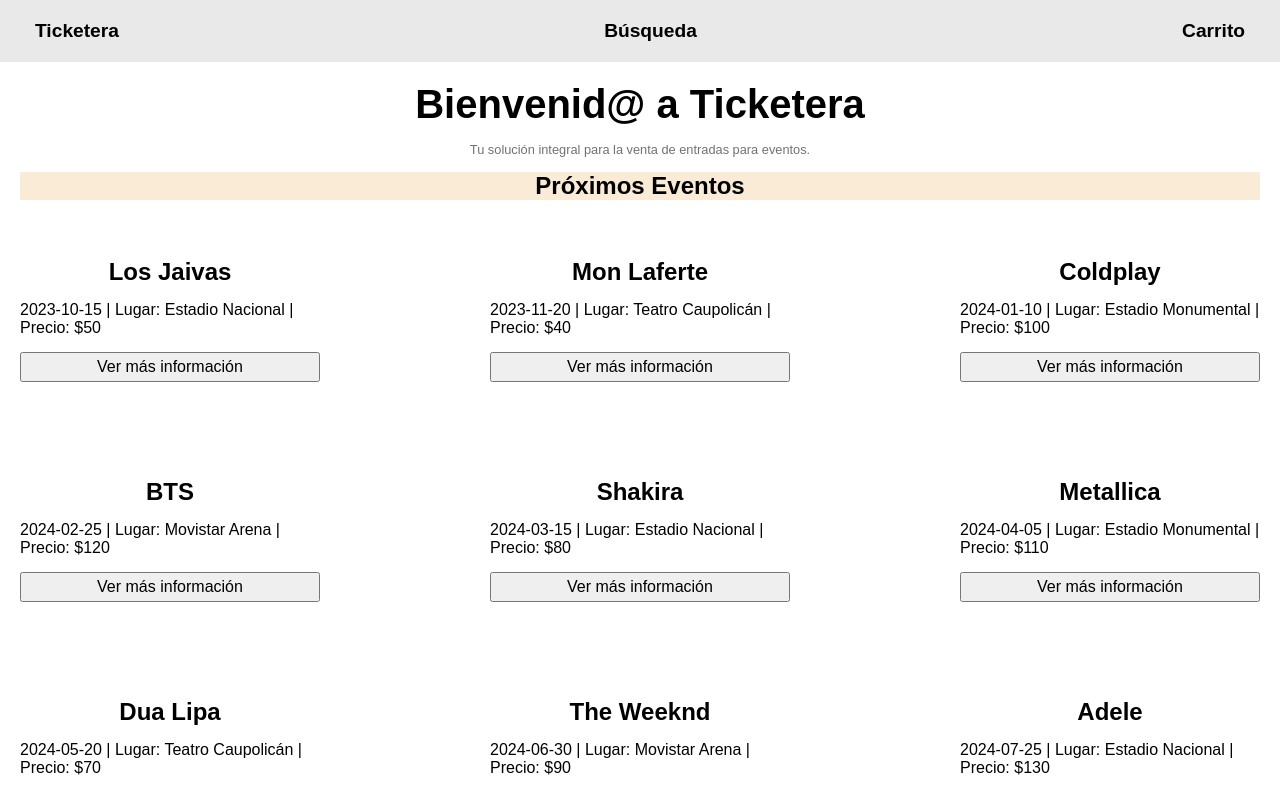
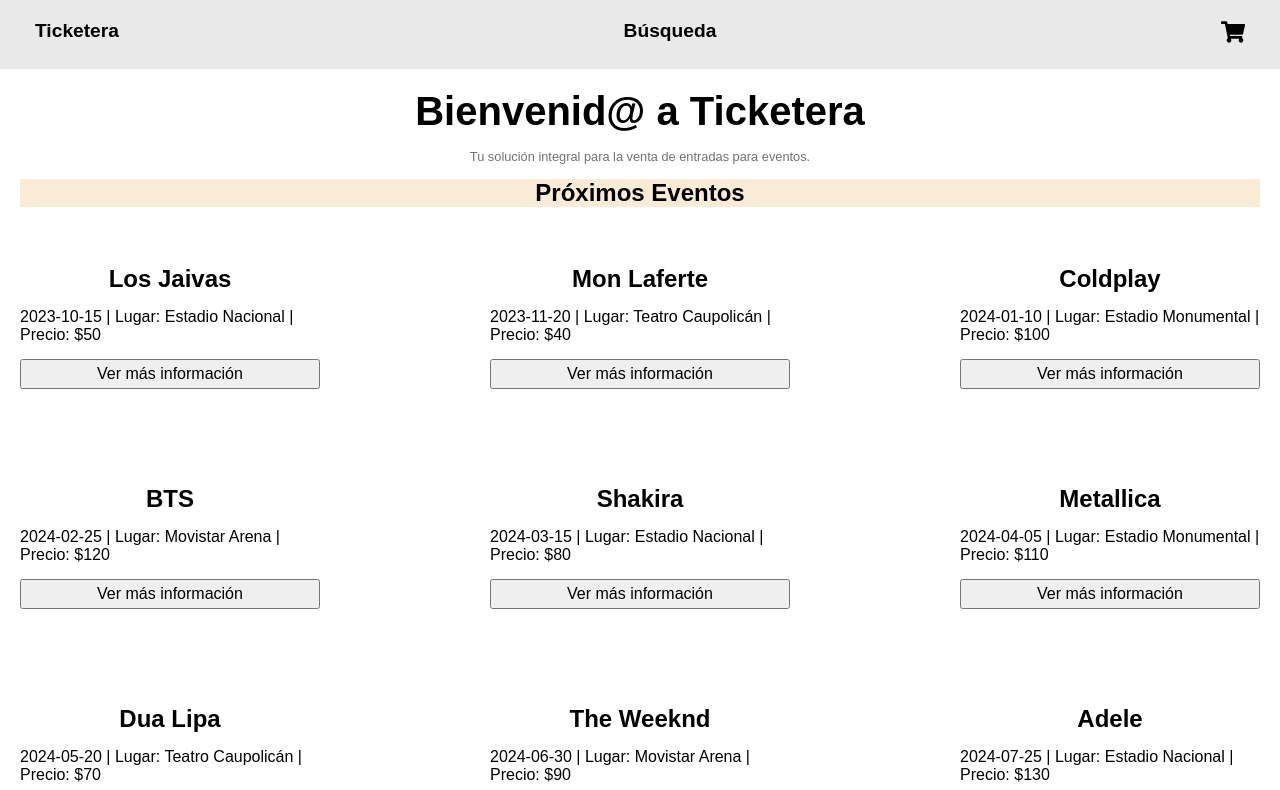
Before and after one commit to Pipeemendez/ticketera, a React (Vite) app in the folder front-end/: page / in a window 1280 px wide. Shown: the top 790 px of the page. Built offline with nearby package versions, Linux system fonts and the light colour scheme.

Commit message:
Se insertan React-Icons

```diff
--- a/front-end/src/components/Navbar/Navbar.jsx
+++ b/front-end/src/components/Navbar/Navbar.jsx
@@ -1,11 +1,16 @@
 import './Navbar.css';
+import { FaShoppingCart } from "react-icons/fa";
 
 function Navbar () {
     return (
         <nav className="navbar">
-            <div className='navbar-elemento'> Ticketera </div>
-            <div className='navbar-elemento'> Búsqueda </div>
-            <div className='navbar-elemento'> Carrito </div>
+            <div className='navbar-elemento'>
+                Ticketera </div>
+            <div className='navbar-elemento'>
+                Búsqueda </div>
+            <div className='navbar-elemento'>
+                <FaShoppingCart size={24} color="black" />
+            </div>
         </nav>
     )
 }
```
